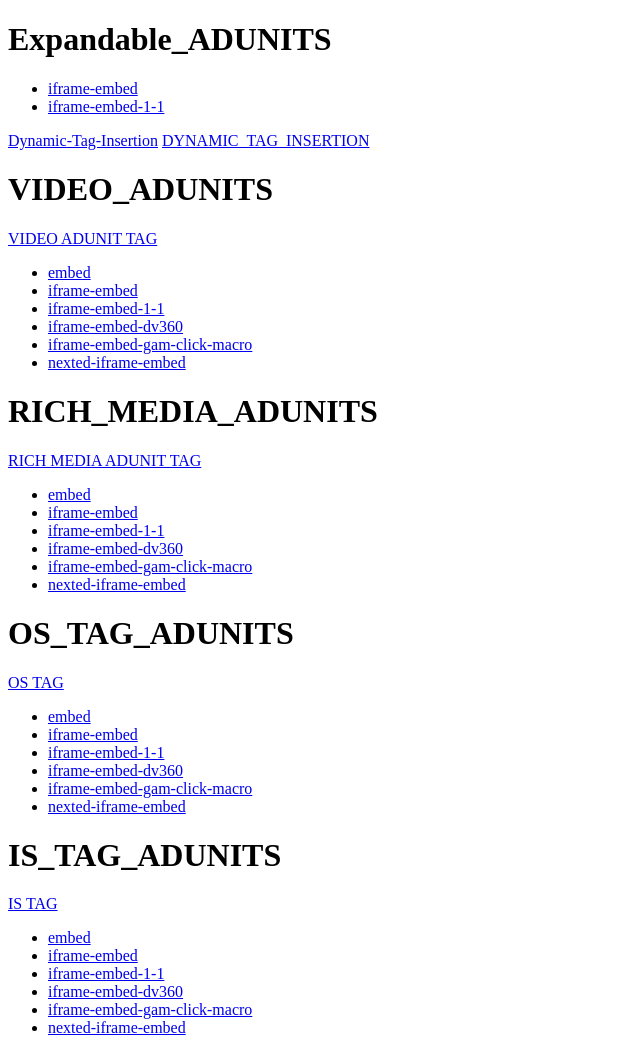
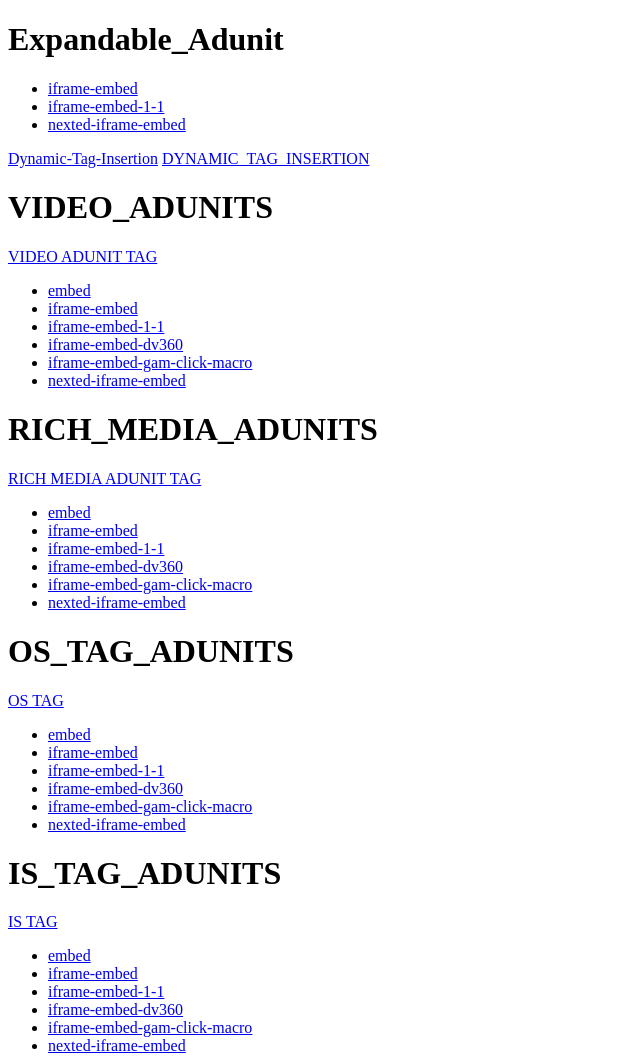
Before and after one commit to Ravikumar222002/tag.js-Refactoring-, a plain HTML site: page index.html in a window 1280 px wide. Shown: the whole page, without its empty margins (0-640 px from the left). Drawn offline with Linux system fonts and the light colour scheme.

Commit message:
fix index.html

```diff
--- a/index.html
+++ b/index.html
@@ -6,10 +6,11 @@
     <title>TAG.JS TESTING</title>
 </head>
 <body>
-    <h1>Expandable_ADUNITS</h1>
+    <h1>Expandable_Adunit</h1>
     <ul>
-        <li><a href="./expandIframe/" target="_blank">iframe-embed</a></li>
-        <li><a href="./expandIframe/" target="_blank">iframe-embed-1-1</a></li>
+        <li><a href="./expandIframe/iframe-embed.html" target="_blank">iframe-embed</a></li>
+        <li><a href="./expandIframe/iframe-embed-1-1.html" target="_blank">iframe-embed-1-1</a></li>
+        <li><a href="./expandIframe/nexted-iframe-embed.html" target="_blank">nexted-iframe-embed</a></li>
     </ul>
 
     <a href="./dynamic-embed" target="_blank">Dynamic-Tag-Insertion</a>
```
